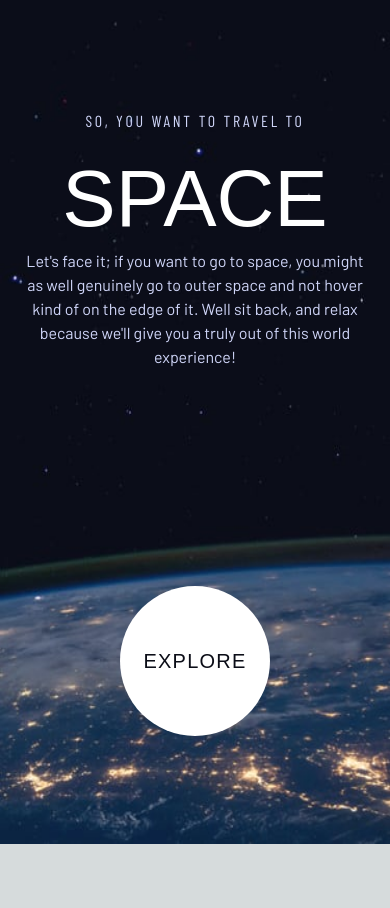
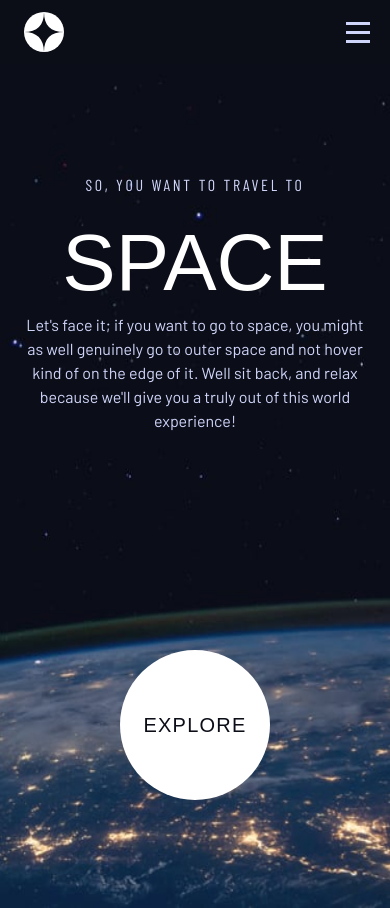
Before and after one commit to juliendymendes/space-tourism, a Next.js app: page / in a window 390 px wide. Before the commit the page ends 844 px from the top, so only its background shows below. Built offline with nearby package versions, Linux system fonts and the light colour scheme; a web font is replaced by a local one.

Commit message:
feat: mobile navbar implemented

```diff
--- a/package.json
+++ b/package.json
@@ -18,6 +18,7 @@
     "@types/react": "^18",
     "@types/react-dom": "^18",
     "autoprefixer": "^10.0.1",
+    "daisyui": "^4.5.0",
     "eslint": "^8",
     "eslint-config-next": "14.0.4",
     "eslint-config-prettier": "^9.1.0",
--- a/src/app/layout.tsx
+++ b/src/app/layout.tsx
@@ -1,6 +1,7 @@
 import type { Metadata } from "next";
 import { Barlow, Barlow_Condensed, Bellefair } from "next/font/google";
 import "./globals.css";
+import MainNavBar from "@/components/MainNavBar";
 
 const barlow = Barlow({
   weight: "400",
@@ -38,7 +39,7 @@ export default function RootLayout({
       <body
         className={`${barlow.variable} ${barlowCondensed.variable} ${bellefair.variable}`}
       >
-        {children}
+        <MainNavBar>{children}</MainNavBar>
       </body>
     </html>
   );
--- /dev/null
+++ b/src/components/MainNavBar/index.tsx
@@ -0,0 +1,99 @@
+"use client";
+import Image from "next/image";
+import Link from "next/link";
+
+function MainNavBar({ children }: { children: React.ReactNode }) {
+  function closeSideBar() {
+    const input: HTMLInputElement = document.getElementById(
+      "drawer",
+    ) as HTMLInputElement;
+    input.checked = false;
+  }
+  return (
+    <nav>
+      <div className="drawer drawer-end">
+        <input id="drawer" type="checkbox" className="drawer-toggle" />
+        <div className="drawer-content flex flex-col">
+          {/* Navbar */}
+          <div className="w-full navbar bg-dark">
+            <div className="flex-1 px-2 mx-2">
+              <Image src="/logo.svg" width={40} height={40} alt="Logo" />
+            </div>
+            <div className="flex-none hidden lg:block">
+              <ul className="menu menu-horizontal">
+                {/* Navbar menu content here */}
+                <li>
+                  <a>Navbar Item 1</a>
+                </li>
+                <li>
+                  <a>Navbar Item 2</a>
+                </li>
+              </ul>
+            </div>
+            <div className="flex-none lg:hidden">
+              <label
+                htmlFor="drawer"
+                aria-label="open sidebar"
+                className="btn btn-square btn-ghost"
+              >
+                <svg xmlns="http://www.w3.org/2000/svg" width="24" height="21">
+                  <g fill="#D0D6F9" fill-rule="evenodd">
+                    <path d="M0 0h24v3H0zM0 9h24v3H0zM0 18h24v3H0z" />
+                  </g>
+                </svg>
+              </label>
+            </div>
+          </div>
+          {children}
+        </div>
+        <div className="drawer-side">
+          <label
+            htmlFor="drawer"
+            aria-label="close sidebar"
+            className="drawer-overlay"
+          ></label>
+          <ul className="menu p-4 w-72 min-h-full bg-[rgba(255,255,255,0.04)] backdrop-blur-2xl font-barlowCondensed text-base tracking-[2.7px] uppercase text-white gap-y-5">
+            {/* Sidebar content here */}
+
+            <svg
+              xmlns="http://www.w3.org/2000/svg"
+              width="20"
+              height="21"
+              aria-label="close sidebar"
+              className="self-end mt-4 me-4 mb-6"
+              onClick={closeSideBar}
+            >
+              <g fill="#D0D6F9" fill-rule="evenodd">
+                <path d="M2.575.954l16.97 16.97-2.12 2.122L.455 3.076z" />
+                <path d="M.454 17.925L17.424.955l2.122 2.12-16.97 16.97z" />
+              </g>
+            </svg>
+
+            <li>
+              <Link href="">
+                <strong>00</strong> Home
+              </Link>
+            </li>
+            <li>
+              <Link href="">
+                <strong>01</strong> Destination
+              </Link>
+            </li>
+            <li>
+              <Link href="">
+                <strong>02</strong> Crew
+              </Link>
+            </li>
+            <li>
+              <Link href="">
+                <strong>03</strong> Technology
+              </Link>
+            </li>
+          </ul>
+        </div>
+      </div>
+    </nav>
+  );
+}
+
+export default MainNavBar;
--- a/tailwind.config.ts
+++ b/tailwind.config.ts
@@ -27,6 +27,6 @@ const config: Config = {
       },
     },
   },
-  plugins: [],
+  plugins: [require("daisyui")],
 };
 export default config;
```
Also changed, not shown: public/logo.svg (added), 1 other file (tests, documents, lock files or other folders).
